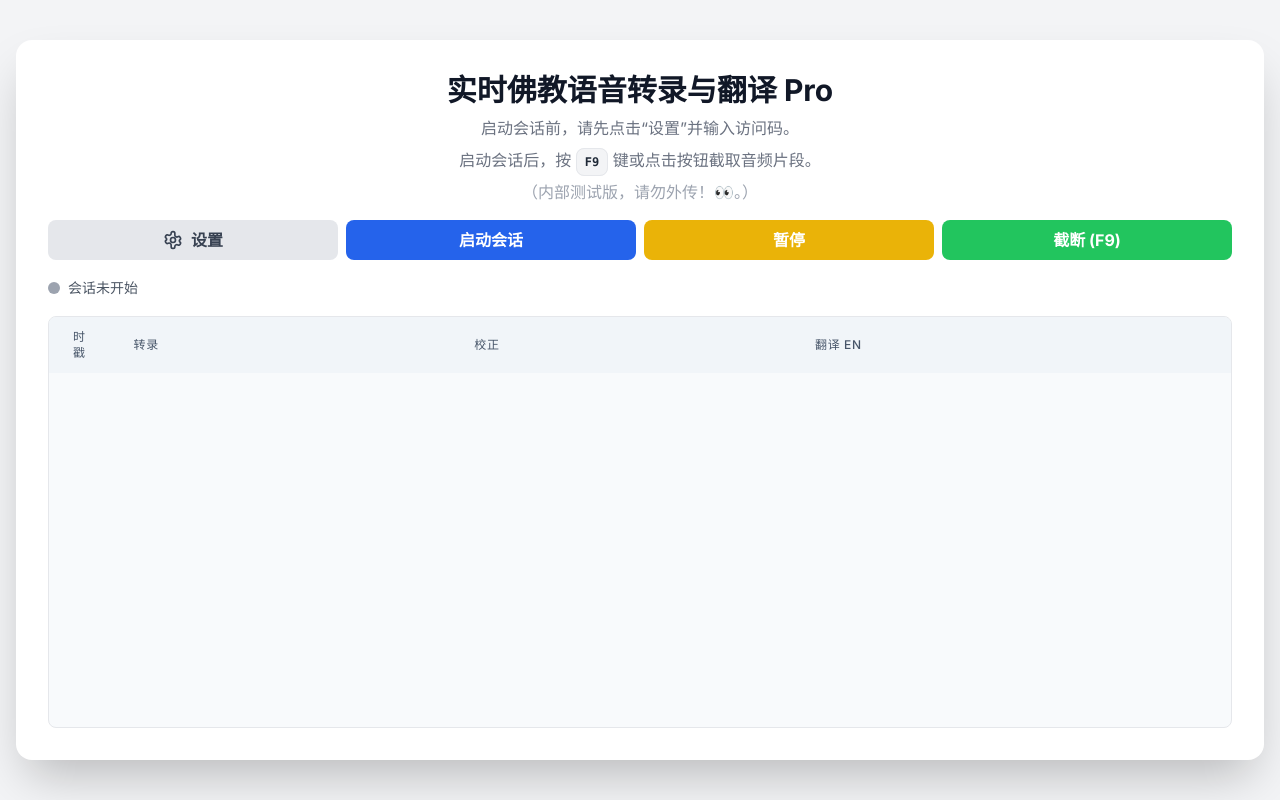
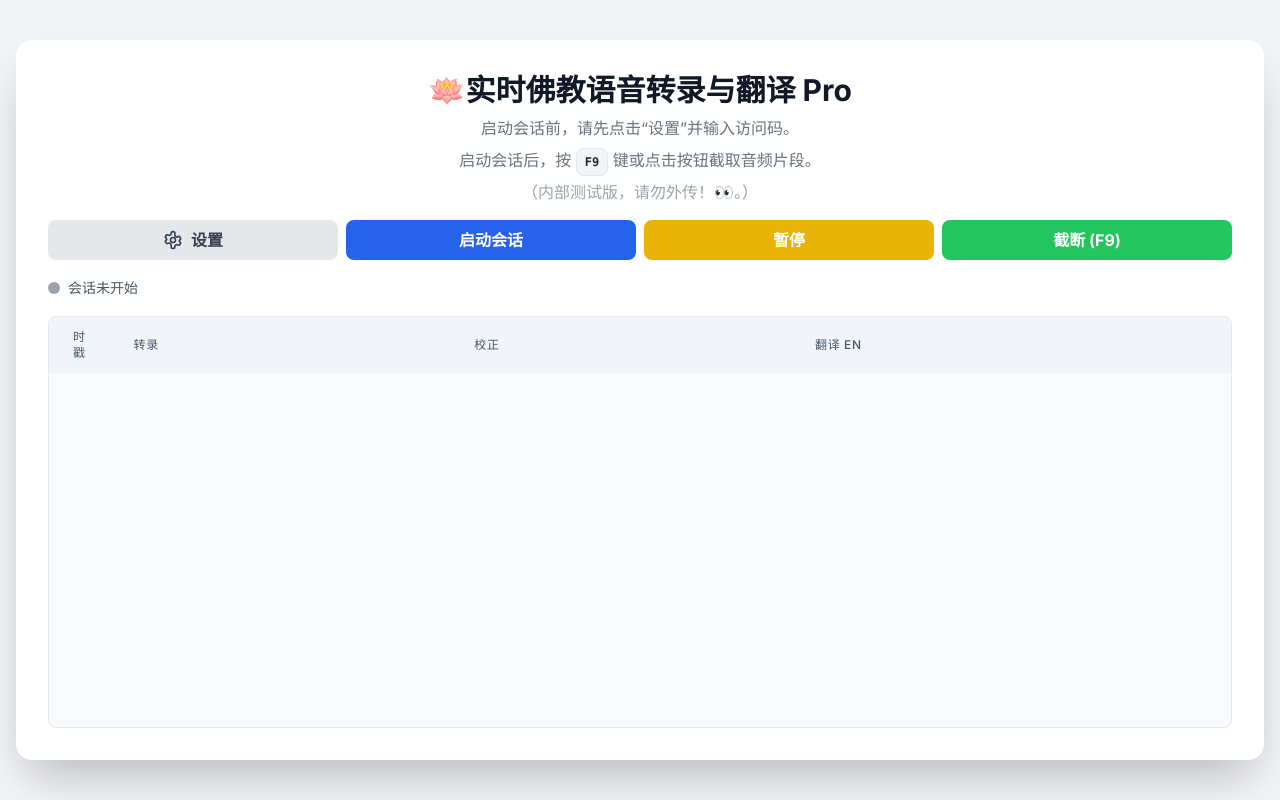
Before and after one commit to Ben11029/Transcribe, a plain HTML site: page index.html in a window 1280 px wide. Drawn offline with nearby package versions, Linux system fonts and the light colour scheme.

Commit message:
更新 index.html

```diff
--- a/index.html
+++ b/index.html
@@ -53,7 +53,7 @@
 
         <div class="flex-shrink-0">
             <div class="text-center mb-4">
-                <h1 class="text-3xl font-bold text-gray-900">实时佛教语音转录与翻译 Pro</h1>
+                <h1 class="text-3xl font-bold text-gray-900">🪷实时佛教语音转录与翻译 Pro</h1>
                 <p class="text-gray-500 mt-2">启动会话前，请先点击“设置”并输入访问码。</p>
                 <p class="text-gray-500 mt-2">启动会话后，按 <kbd class="px-2 py-1.5 text-xs font-semibold text-gray-800 bg-gray-100 border border-gray-200 rounded-lg">F9</kbd> 键或点击按钮截取音频片段。</p>
                 <p class="text-gray-400 mt-2">（内部测试版，请勿外传！👀。）</p>
```
